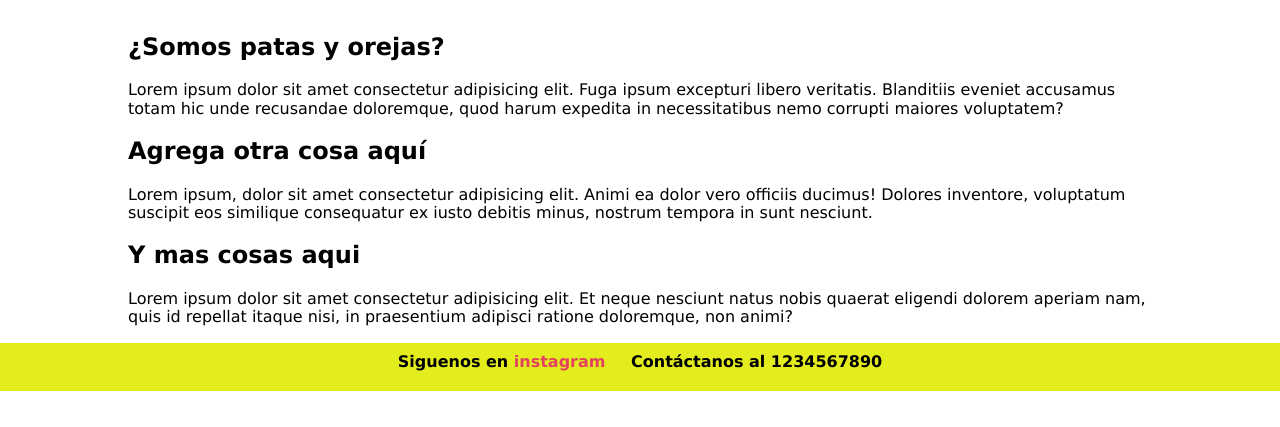
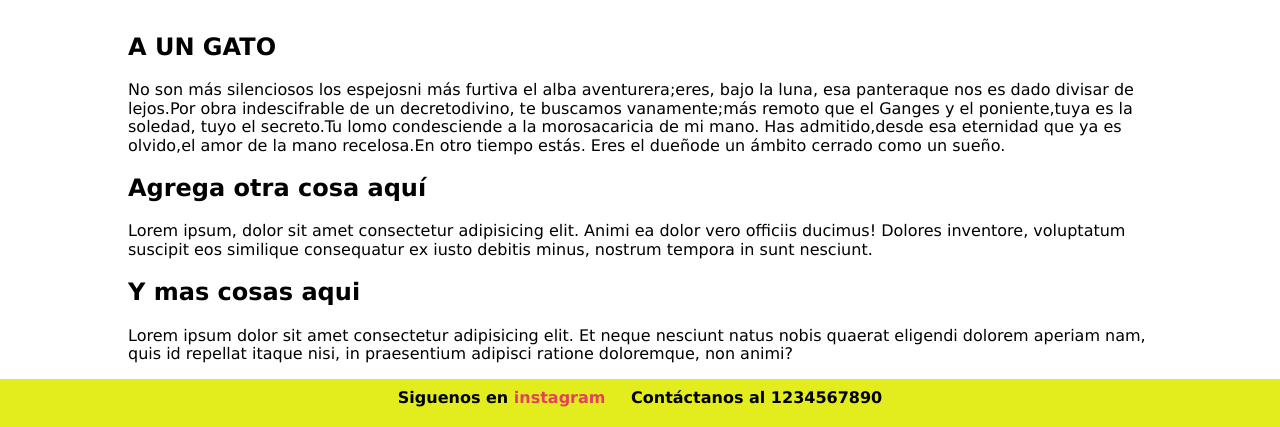
Before and after one commit to matpenag/toFork, a plain HTML site: page index.html in a window 1280 px wide. Shown: the part 962-1389 px from the top of the page. Before the commit the page ends 1353 px from the top, so only its background shows below. Drawn offline with Linux system fonts and the light colour scheme.

Commit message:
Commit de Laura
Commit para hacer pull request

```diff
--- a/index.html
+++ b/index.html
@@ -15,8 +15,8 @@
       </p>
     </div>
     <div class="Disciplinas">
-      <h2>¿Somos patas y orejas?</h2>
-      Lorem ipsum dolor sit amet consectetur adipisicing elit. Fuga ipsum excepturi libero veritatis. Blanditiis eveniet accusamus totam hic unde recusandae doloremque, quod harum expedita in necessitatibus nemo corrupti maiores voluptatem?
+      <h2>A UN GATO</h2>
+      <p>No son más silenciosos los espejosni más furtiva el alba aventurera;eres, bajo la luna, esa panteraque nos es dado divisar de lejos.Por obra indescifrable de un decretodivino, te buscamos vanamente;más remoto que el Ganges y el poniente,tuya es la soledad, tuyo el secreto.Tu lomo condesciende a la morosacaricia de mi mano. Has admitido,desde esa eternidad que ya es olvido,el amor de la mano recelosa.En otro tiempo estás. Eres el dueñode un ámbito cerrado como un sueño.</p>
       <h2>Agrega otra cosa aquí</h2>
       Lorem ipsum, dolor sit amet consectetur adipisicing elit. Animi ea dolor vero officiis ducimus! Dolores inventore, voluptatum suscipit eos similique consequatur ex iusto debitis minus, nostrum tempora in sunt nesciunt.
       <h2>Y mas cosas aqui </h2>
```
